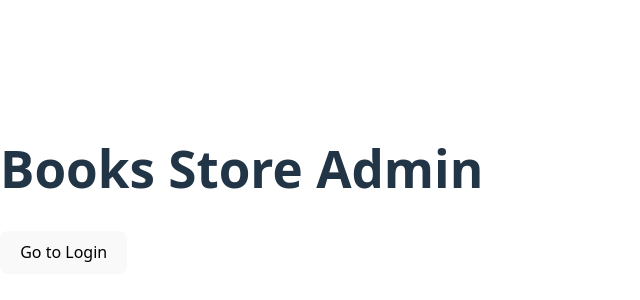
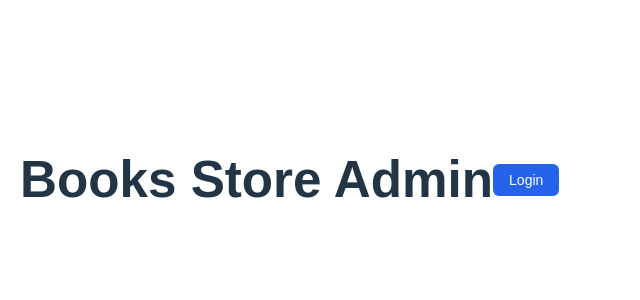
Before and after one commit to Kuzheliev/BooksStore, a React (Vite) app in the folder booksstore.client/: page / in a window 1280 px wide. Shown: the part 210-510 px from the top of the page, without its empty margins (0-640 px from the left). Built offline with nearby package versions, Linux system fonts and the light colour scheme.

Commit message:
updated Login logic

```diff
--- a/booksstore.client/package.json
+++ b/booksstore.client/package.json
@@ -12,7 +12,8 @@
   "dependencies": {
     "axios": "^1.11.0",
     "react": "^19.1.1",
-    "react-dom": "^19.1.1"
+    "react-dom": "^19.1.1",
+    "react-router-dom": "^7.8.2"
   },
   "devDependencies": {
     "@eslint/js": "^9.33.0",
--- a/booksstore.client/src/App.css
+++ b/booksstore.client/src/App.css
@@ -1,11 +1,35 @@
-#root {
-    max-width: 1280px;
-    margin: 0 auto;
-    padding: 2rem;
-    text-align: center;
+.app-container {
+    padding: 20px;
+    font-family: Arial, sans-serif;
 }
 
-th, td {
-    padding-left: 1rem;
-    padding-right: 1rem;
+/* Header with title on left and button on right */
+.header {
+    display: flex;
+    justify-content: space-between;
+    align-items: center;
+    margin-bottom: 20px;
 }
+
+/* Button styles */
+.btn {
+    padding: 8px 16px;
+    border: none;
+    border-radius: 6px;
+    color: white;
+    cursor: pointer;
+    font-size: 14px;
+}
+
+.login-btn {
+    background-color: #2563eb; /* blue */
+}
+
+.logout-btn {
+    background-color: #dc2626; /* red */
+}
+
+.cancel-btn {
+    background-color: #6b7280; /* gray */
+    color: white;
+}
--- a/booksstore.client/src/App.jsx
+++ b/booksstore.client/src/App.jsx
@@ -1,22 +1,52 @@
 import React, { useState } from "react";
+import { BrowserRouter as Router, Routes, Route, Link, useNavigate } from "react-router-dom";
 import LoginForm from "./Login";
 import UpdateButton from "./UpdateButton";
+import "./App.css";
+
+function Home({ token, user, handleLogout }) {
+    return (
+        <div className="app-container">
+            {/* Header */}
+            <div className="header">
+                <h1>
+                    {token ? `Welcome, ${user.username || "User"}!` : "Books Store Admin"}
+                </h1>
+
+                <div className="header-buttons">
+                    {!token && <Link to="/login"><button className="btn login-btn">Login</button></Link>}
+                    {token && (
+                        <button onClick={handleLogout} className="btn logout-btn">
+                            Logout
+                        </button>
+                    )}
+                </div>
+            </div>
+
+            {/* Protected button */}
+            {token && <UpdateButton productId={1} />}
+        </div>
+    );
+}
 
 function App() {
     const [token, setToken] = useState(localStorage.getItem("token"));
-    const [user, setUser] = useState(JSON.parse(localStorage.getItem("user") || "{}"));
-    const [showLogin, setShowLogin] = useState(false); // controls login form display
+    const [user, setUser] = useState(() => {
+        try {
+            return JSON.parse(localStorage.getItem("user")) || {};
+        } catch {
+            return {};
+        }
+    });
 
-    // Handler after successful login
-    const handleLogin = (token, userData) => {
+    const handleLogin = (token, userData, navigate) => {
         localStorage.setItem("token", token);
         localStorage.setItem("user", JSON.stringify(userData));
         setToken(token);
         setUser(userData);
-        setShowLogin(false); // hide login form after login
+        navigate("/"); // redirect to home after login
     };
 
-    // Logout function
     const handleLogout = () => {
         localStorage.removeItem("token");
         localStorage.removeItem("user");
@@ -24,39 +54,28 @@ function App() {
         setUser({});
     };
 
-    // Show login form if showLogin is true
-    if (showLogin) {
-        return <LoginForm onLogin={handleLogin} />;
-    }
+    return (
+        <Router>
+            <Routes>
+                <Route path="/" element={<Home token={token} user={user} handleLogout={handleLogout} />} />
+                <Route path="/login" element={<LoginPage onLogin={handleLogin} />} />
+            </Routes>
+        </Router>
+    );
+}
 
-    // Main app view
+function LoginPage({ onLogin }) {
+    const navigate = useNavigate();
+
+    const handleLogin = (token, userData) => {
+        onLogin(token, userData, navigate);
+    };
+
     return (
-        <div className="p-6">
-            <h1 className="text-2xl font-bold mb-4">
-                {token ? `Welcome, ${user.username}!` : "Books Store Admin"}
-            </h1>
-
-            {token && <UpdateProductButton productId={1} />}
-
-            <div className="mt-4">
-                {!token && (
-                    <button
-                        onClick={() => setShowLogin(true)}
-                        className="bg-blue-500 text-white px-4 py-2 rounded mr-2"
-                    >
-                        Go to Login
-                    </button>
-                )}
-
-                {token && (
-                    <button
-                        onClick={handleLogout}
-                        className="bg-red-500 text-white px-4 py-2 rounded"
-                    >
-                        Logout
-                    </button>
-                )}
-            </div>
+        <div className="app-container">
+            <h1 className="text-2xl font-bold mb-4">Login</h1>
+            <LoginForm onLogin={handleLogin} />
+            <button onClick={() => navigate("/")} className="btn cancel-btn mt-2">Cancel</button>
         </div>
     );
 }
```
Also changed, not shown: 20 other files (tests, documents, lock files or other folders).
